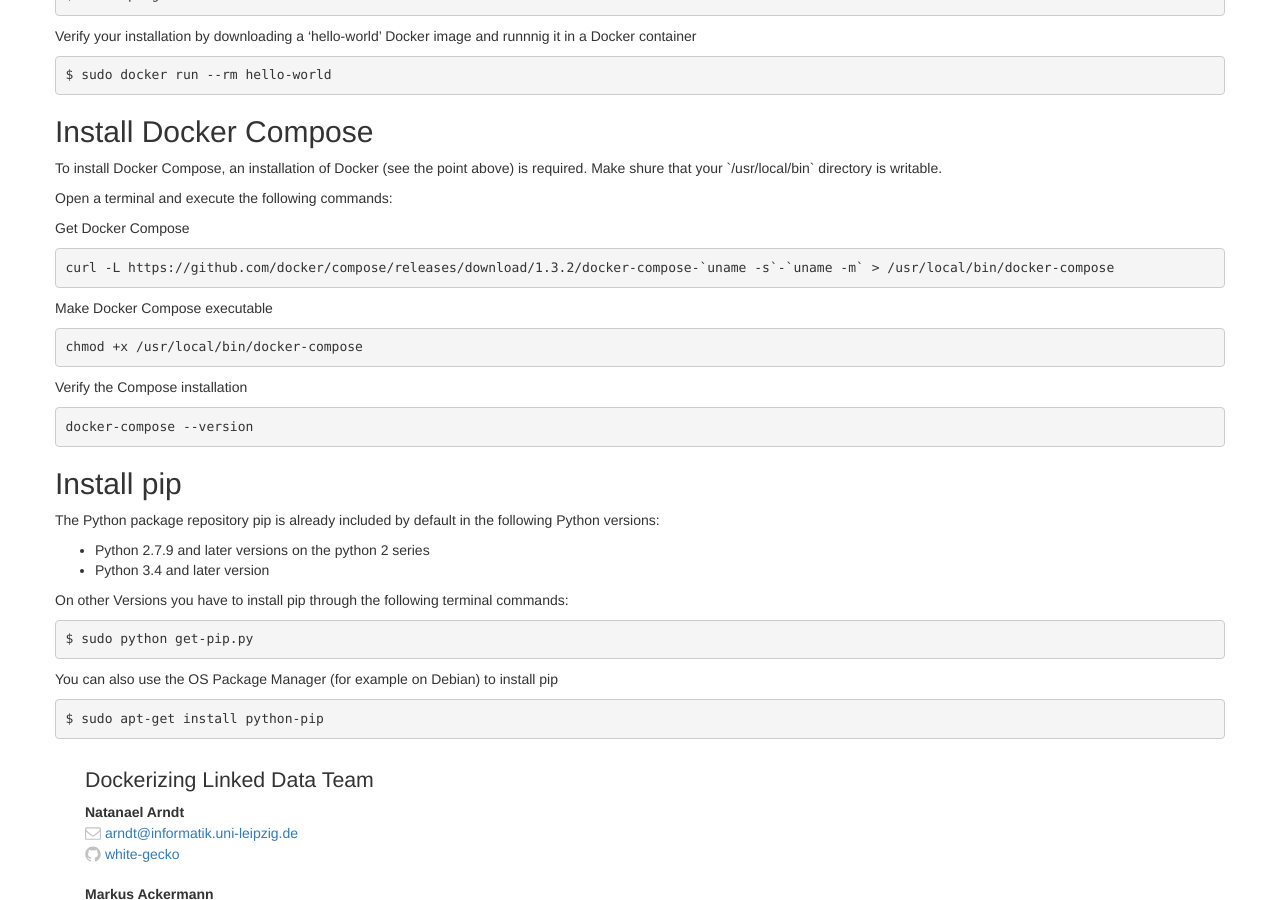
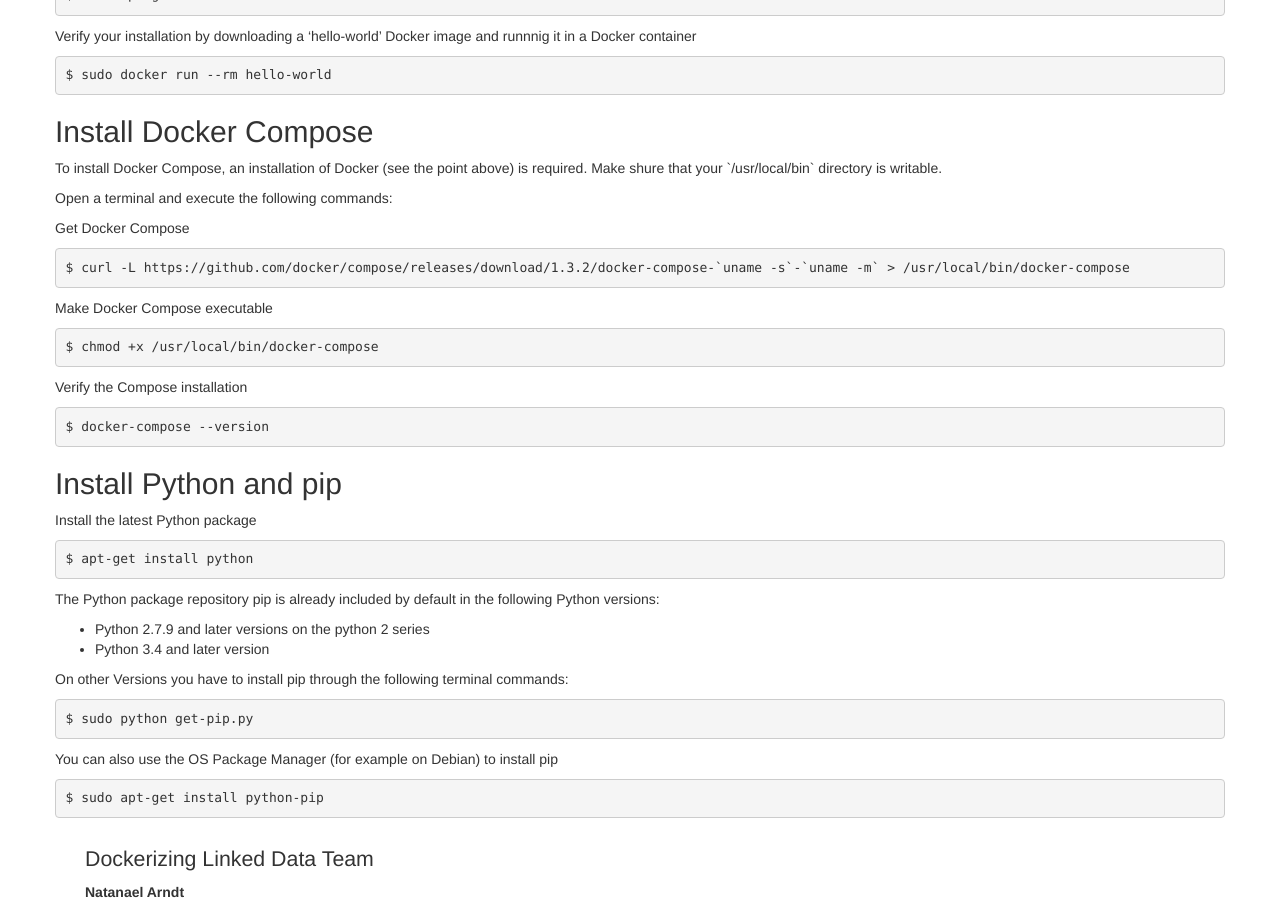
Before and after one commit to Dockerizing/dockerizing.github.io, a Jekyll site: the page built from requirements.md, in a window 1280 px wide and 900 px high, scrolled down 1021 px. Built offline with Jekyll 4.4.1, drawn with Linux system fonts in a browser that asks for light colours; nearby versions of some CDN libraries.

Commit message:
changes in pip installation section

```diff
--- a/requirements.md
+++ b/requirements.md
@@ -22,6 +22,7 @@
 [git](https://git-scm.com/book/en/v2/Getting-Started-Installing-Git)
 : A free and open source distributed version control system.
 
+
 ##Install Docker
 
 <p>Docker supports an installation on many systems. Exemplarily you can find the installation instructions on Debian Jessie 8.0 (64-bit). If you use another system, please see the <a href="https://docs.docker.com/installation/" target="_blank">Docker documentation</a>.</p>
@@ -42,7 +43,6 @@
 </pre>
 
 
-
 ##Install Docker Compose
 
 <p>To install Docker Compose, an installation of Docker (see the point above) is required. Make shure that your `/usr/local/bin` directory is writable.</p>
@@ -50,19 +50,23 @@
 <p>Open a terminal and execute the following commands:</p>
 Get Docker Compose
 <pre>
-curl -L https://github.com/docker/compose/releases/download/1.3.2/docker-compose-`uname -s`-`uname -m` > /usr/local/bin/docker-compose
+$ curl -L https://github.com/docker/compose/releases/download/1.3.2/docker-compose-`uname -s`-`uname -m` > /usr/local/bin/docker-compose
 </pre>
 Make Docker Compose executable
 <pre>
-chmod +x /usr/local/bin/docker-compose
+$ chmod +x /usr/local/bin/docker-compose
 </pre>
 Verify the Compose installation
 <pre>
-docker-compose --version
+$ docker-compose --version
 </pre>
 
-##Install pip
 
+##Install Python and pip
+Install the latest Python package
+<pre>
+$ apt-get install python
+</pre>
 <p>The Python package repository pip is already included by default in the following Python versions:</p>
 <ul>
 <li>Python 2.7.9 and later versions on the python 2 series</li>
```
